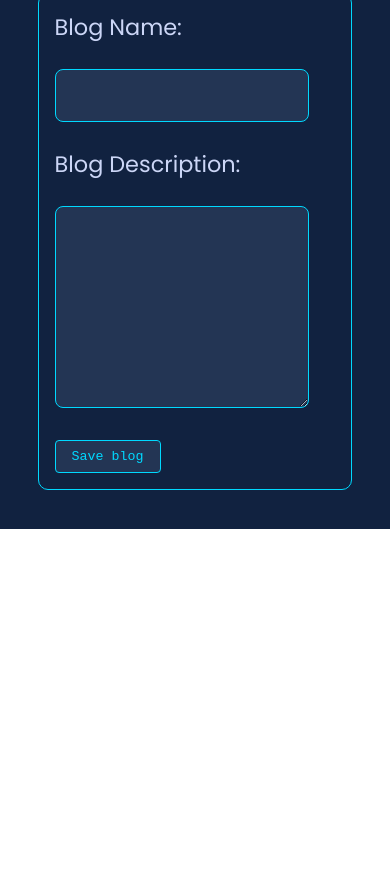
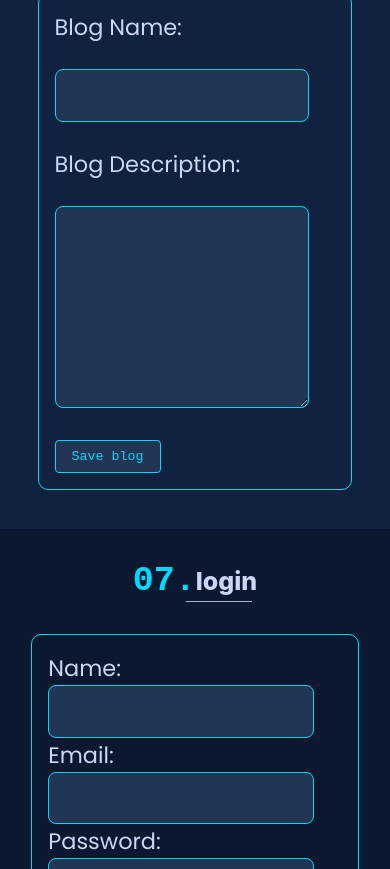
Before and after one commit to divinecharlotte/my_brand, a plain HTML site: page index.html in a window 390 px wide. Shown: the part 11131-12000 px from the top of the page. Before the commit the page ends 11660 px from the top, so only its background shows below. Drawn offline with Linux system fonts and the light colour scheme.

Commit message:
ADD LOGIN RESPONSIVNESS

```diff
--- a/index.html
+++ b/index.html
@@ -584,7 +584,7 @@
       </form>
     </section>
     <!-- /************************************************************************* ***LOGIN SECTION******************************************************** */ -->
-    <!-- <section class="login" id="login">
+    <section class="login" id="login">
       <div class="header-wrapper">
         <h1><span>07.</span>login</h1>
         <hr />
@@ -604,7 +604,7 @@
       </div>
       </div>
     </section>
-     -->
+
        <!-- /************************************************************************* ***CONTACT SECTION******************************************************** */ -->
     <!-- <section class="contact-me" id="contact">
       <p>04.What’s Next?</p>
--- a/style.css
+++ b/style.css
@@ -361,9 +361,9 @@ button {
 }
 /************************************************************************* ***LOGIN SECTION******************************************************** */
 .login {
-  height: 100vh;
+  /* height: 100vh; */
   background-color: var(--navy);
-  padding: 4rem 0 0 7rem;
+  padding: 7rem ;
 }
 .login-page {
   display: flex;
@@ -767,10 +767,13 @@ margin: 0;
 #admin td {
 font-size: 16px;
 }
+.login-page ,
 .create-blog{
   flex-direction: column;
 }
-
+.login-page p {
+  display: none;
+}
 }
 @media only screen and (max-width: 1025px){
   .blog-cards{
@@ -995,4 +998,8 @@ flex-direction: column;
   .create-blog form button, .inputform form button {
     padding: 0.5rem 1rem;
   }
+  .login {
+
+    padding: 2rem;
 }
+}
```
